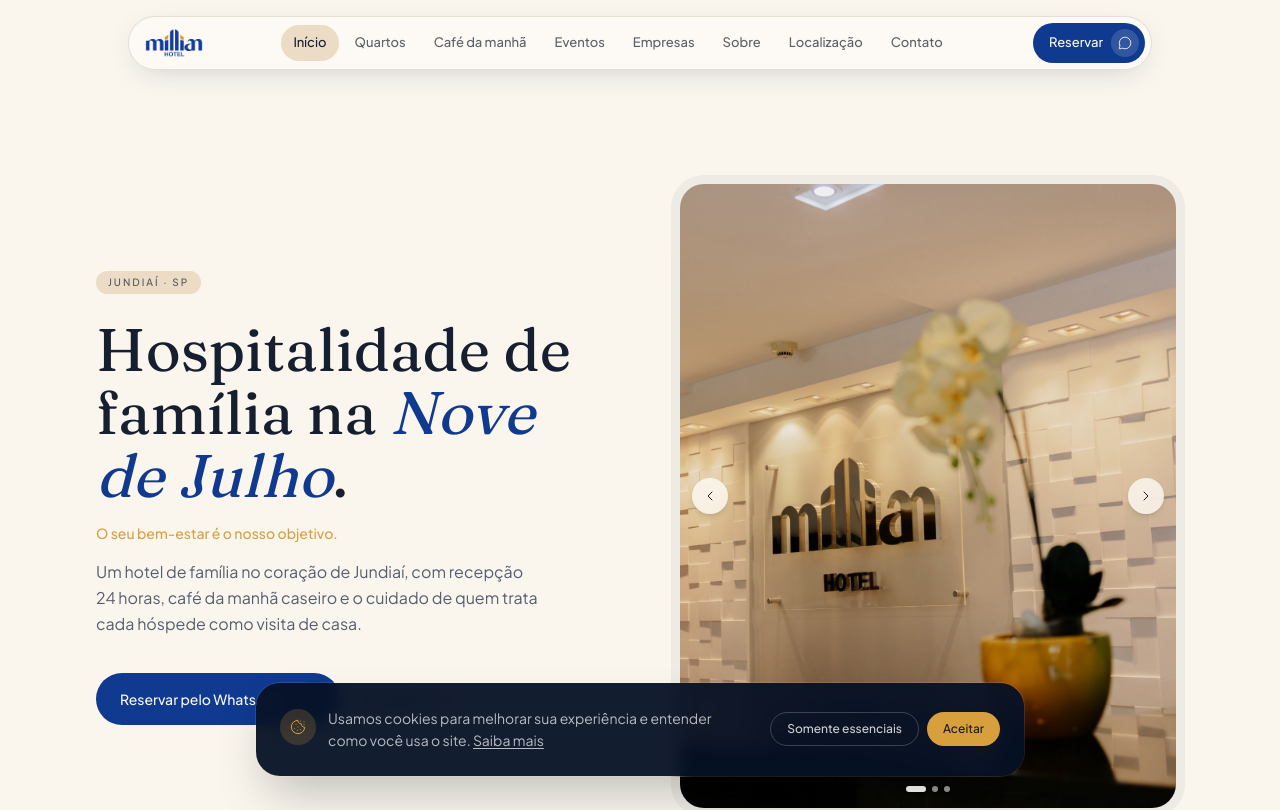
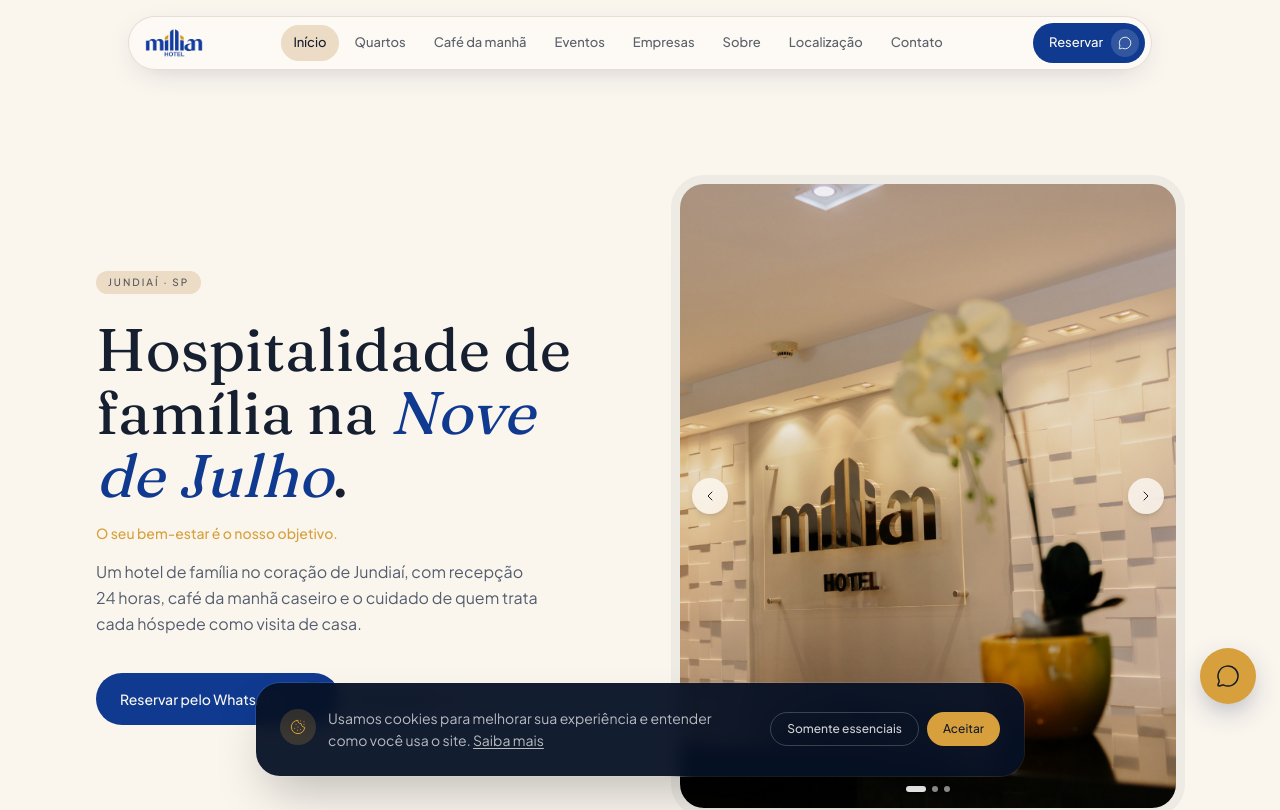
Before and after one commit to sandrofraga-evoluir/millian, a Next.js app: page / in a window 1280 px wide. Shown: the top 810 px of the page. Built offline with nearby package versions, Linux system fonts and the light colour scheme.

Commit message:
Add floating WhatsApp button, global across all pages
Bottom-right circular CTA with a pre-filled message ("Olá! Gostaria de
saber mais sobre o Hotel Millian."). Automatically shifts up while the
cookie consent banner is visible so the two never overlap.

```diff
--- a/src/app/layout.tsx
+++ b/src/app/layout.tsx
@@ -4,6 +4,7 @@ import "./globals.css";
 import { SiteHeader } from "@/components/site-header";
 import { SiteFooter } from "@/components/site-footer";
 import { CookieConsent } from "@/components/cookie-consent";
+import { WhatsappFloat } from "@/components/whatsapp-float";
 import { SITE_URL, SITE_NAME, getHotelJsonLd } from "@/lib/seo";
 
 const fraunces = Fraunces({
@@ -85,6 +86,7 @@ export default function RootLayout({
         <SiteHeader />
         <main className="flex-1 pt-28">{children}</main>
         <SiteFooter />
+        <WhatsappFloat />
         <CookieConsent />
       </body>
     </html>
--- /dev/null
+++ b/src/components/whatsapp-float.tsx
@@ -0,0 +1,46 @@
+"use client";
+
+import { useSyncExternalStore } from "react";
+import { MessageCircle } from "lucide-react";
+import { hotel } from "@/lib/content";
+import { CONSENT_EVENT, getStoredConsent } from "@/lib/consent";
+import { cn } from "@/lib/utils";
+
+const MESSAGE = "Olá! Gostaria de saber mais sobre o Hotel Millian.";
+
+function subscribe(callback: () => void) {
+  window.addEventListener(CONSENT_EVENT, callback);
+  return () => window.removeEventListener(CONSENT_EVENT, callback);
+}
+
+function getSnapshot() {
+  return getStoredConsent() === null;
+}
+
+function getServerSnapshot() {
+  return false;
+}
+
+export function WhatsappFloat() {
+  const consentBannerVisible = useSyncExternalStore(
+    subscribe,
+    getSnapshot,
+    getServerSnapshot
+  );
+  const url = `${hotel.whatsapp.url}?text=${encodeURIComponent(MESSAGE)}`;
+
+  return (
+    <a
+      href={url}
+      target="_blank"
+      rel="noopener noreferrer"
+      aria-label="Chamar no WhatsApp"
+      className={cn(
+        "fixed right-5 z-40 flex size-14 items-center justify-center rounded-full bg-brass text-brass-foreground shadow-[0_10px_30px_-8px_rgba(24,34,84,0.45)] transition-all duration-300 hover:scale-105 hover:bg-brass/90 active:scale-95 sm:right-6",
+        consentBannerVisible ? "bottom-28 sm:bottom-24" : "bottom-5 sm:bottom-6"
+      )}
+    >
+      <MessageCircle className="size-6" strokeWidth={1.5} />
+    </a>
+  );
+}
```
